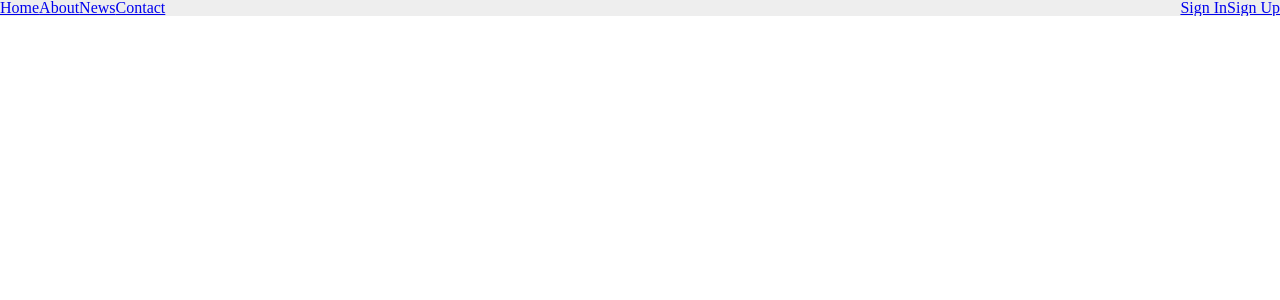
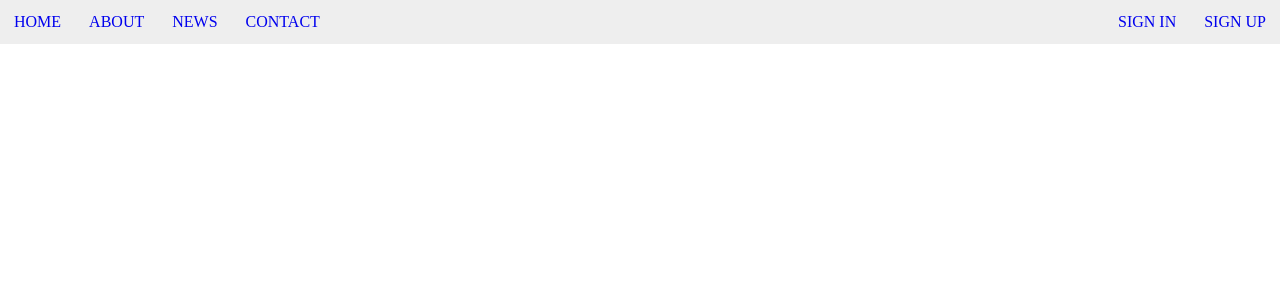
Before and after one commit to aminalgar3a/aminalgar3a-devytech, a PHP site: page / in a window 1280 px wide. Shown: the top 300 px of the page. Run offline with PHP 8.4, Linux system fonts and the light colour scheme.

Commit message:
Update style.css

```diff
--- a/style.css
+++ b/style.css
@@ -26,3 +26,11 @@ ul.topnav li {
 ul.topnav li.topnav-right {
     float: right;
 }
+ul.topnav li a {
+    display: block;
+    text-decoration: none;
+    min-height: 16px;
+    text-align: center;
+    padding: 14px;
+    text-transform: uppercase;
+}
```
